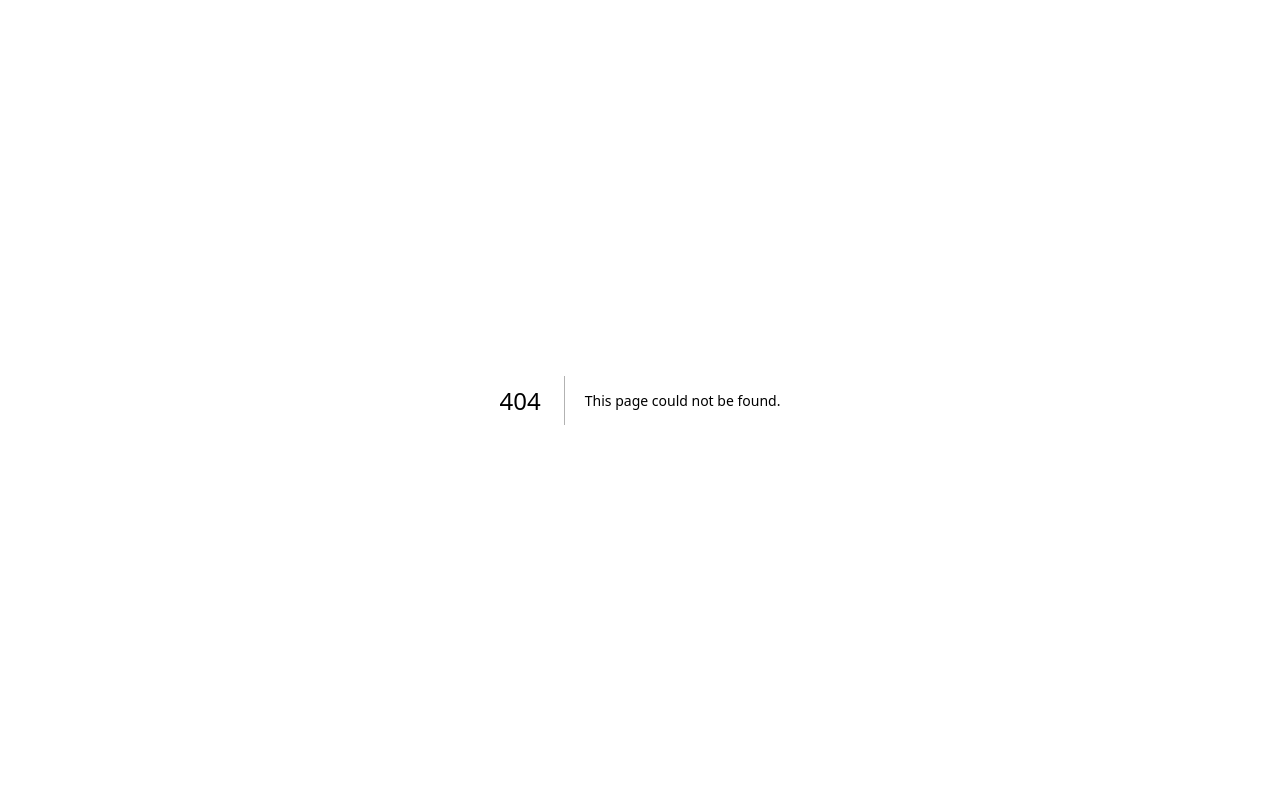
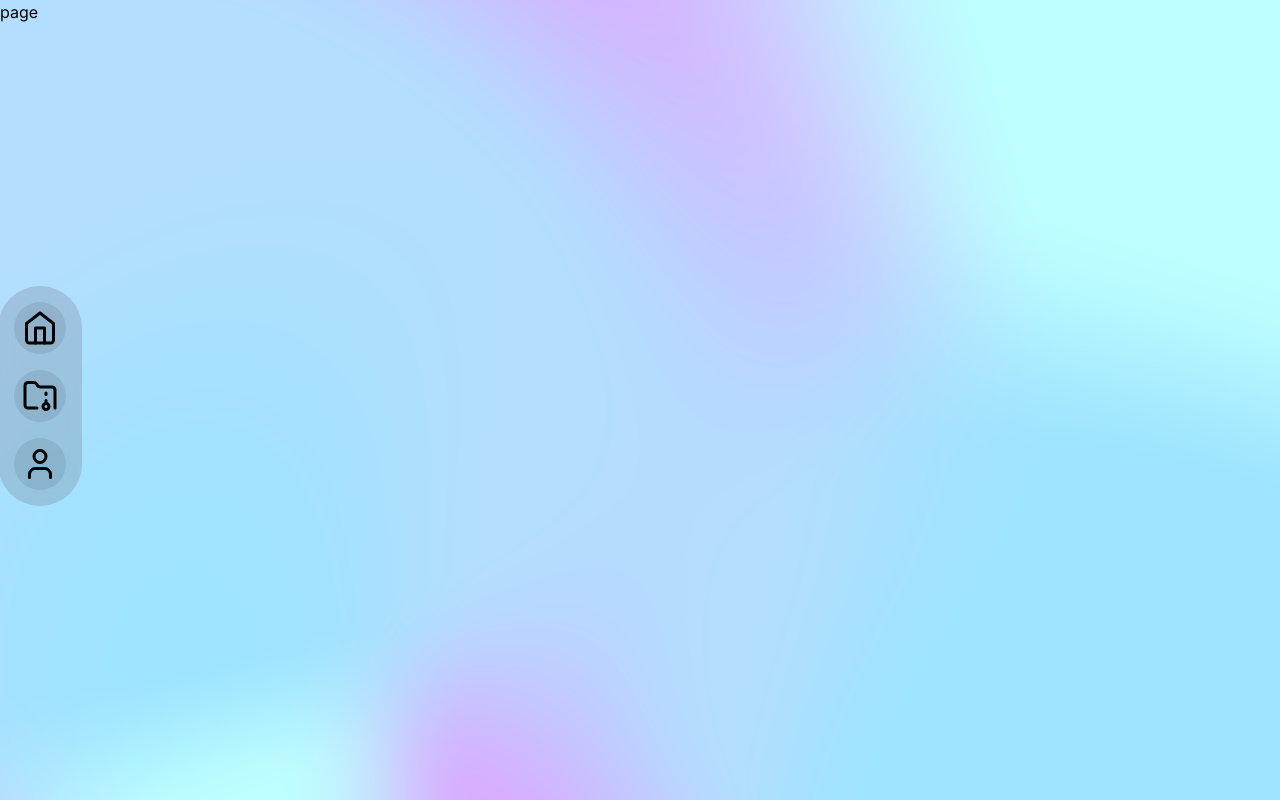
Before and after one commit to Batosai77/App, a Next.js app: page /About in a window 1280 px wide. Before the commit this address had no page. Built offline with nearby package versions, Linux system fonts and the light colour scheme.

Commit message:
fix route

```diff
--- a/src/app/Home/About/page.tsx
+++ b/src/app/(Home)/About/page.tsx
@@ -1,6 +1,6 @@
 import React from 'react'
 
-export default function Page() {
+export default function About() {
   return (
     <div>page</div>
   )
--- /dev/null
+++ b/src/app/(Home)/Home/page.tsx
@@ -0,0 +1,7 @@
+import React from 'react'
+
+export default function Home() {
+  return (
+    <div>Home</div>
+  )
+}
--- a/src/app/Home/Project/page.tsx
+++ b/src/app/(Home)/Project/page.tsx
@@ -1,6 +1,6 @@
 import React from 'react'
 
-export default function Page() {
+export default function Project() {
   return (
     <div>page</div>
   )
--- a/src/app/Home/page.tsx
+++ /dev/null
@@ -1,9 +0,0 @@
-import React from 'react'
-
-const Home = () => {
-  return (
-    <div></div>
-  )
-}
-
-export default Home
--- a/src/components/ui/Navbar.tsx
+++ b/src/components/ui/Navbar.tsx
@@ -8,8 +8,8 @@ import {
 
 const iconData = [
     {name:'home', path: '/Home', icon: <LuHome/>},
-    {name:'project', path: '/Home/Project', icon: <LuFolderArchive/>},
-    {name:'about', path: '/Home/About', icon: <LuUser/>},
+    {name:'project', path: '/Project', icon: <LuFolderArchive/>},
+    {name:'about', path: '/About', icon: <LuUser/>},
 ]
 
 
```
Also changed, not shown: src/app/(Home)/layout.tsx (renamed from src/app/Home/layout.tsx).
